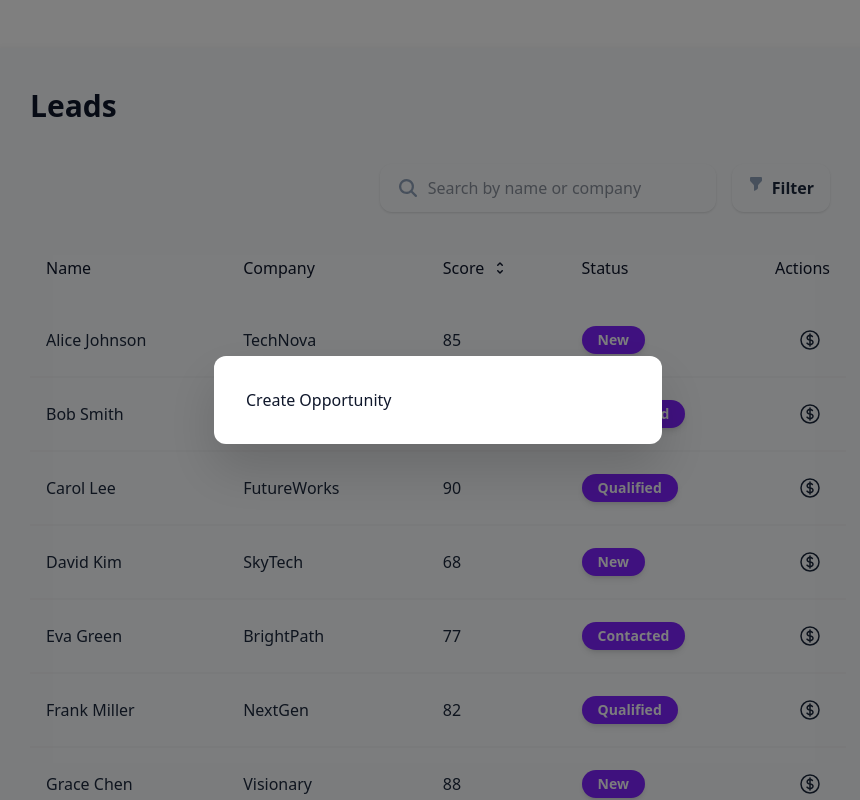
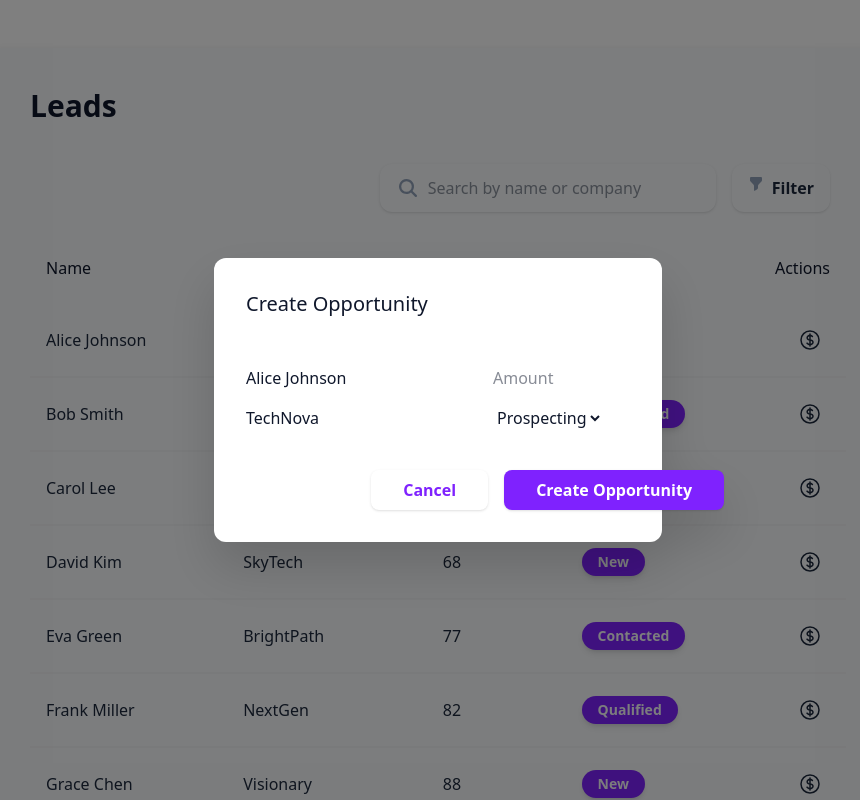
Before and after one commit to thiagomtolotti/mini-seller-console, a React (Vite) app: page / in a window 1280 px wide. Both pictures are taken after a click on the icon 1012 px from the left and 340 px from the top of the page. Shown: the top 800 px of the page, without its empty margins (202-1062 px from the left). Built offline with nearby package versions, Linux system fonts and the light colour scheme.

Commit message:
initially adds OpportunityForm

```diff
--- /dev/null
+++ b/src/components/OpportunityModal/ModalTitle.tsx
@@ -0,0 +1,3 @@
+export default function ModalTitle() {
+  return <h2 className="text-xl font-medium mb-6">Create Opportunity</h2>;
+}
--- /dev/null
+++ b/src/components/OpportunityModal/OpportunityForm.tsx
@@ -0,0 +1,62 @@
+import { OpportunityStage } from "@/types/opportunity.d";
+
+import Button from "../LeadDetailPanel/Button";
+
+interface OpportunityFormProps {
+  defaultName?: string;
+  defaultAccount?: string;
+  onClose?: () => void;
+}
+
+export default function OpportunityForm({
+  defaultName,
+  defaultAccount,
+  onClose,
+}: OpportunityFormProps) {
+  return (
+    <form action="" className="flex flex-col gap-4 flex-wrap mt-12">
+      <div className="flex gap-4">
+        <input
+          type="text"
+          name="name"
+          placeholder="Opportunity Name"
+          required
+          defaultValue={defaultName}
+        />
+
+        <input type="number" name="amount" placeholder="Amount" />
+      </div>
+
+      <div className="flex gap-4">
+        <input
+          type="text"
+          name="accountName"
+          placeholder="Account Name"
+          defaultValue={defaultAccount}
+          required
+        />
+
+        <SelectStage />
+      </div>
+
+      <div className="mt-6 ml-auto flex gap-4">
+        <Button variant="secondary" type="button" onClick={onClose}>
+          Cancel
+        </Button>
+        <Button type="submit">Create Opportunity</Button>
+      </div>
+    </form>
+  );
+}
+
+function SelectStage() {
+  return (
+    <select name="stage" required>
+      {Object.entries(OpportunityStage).map(([label, value]) => (
+        <option key={value} value={value}>
+          {label}
+        </option>
+      ))}
+    </select>
+  );
+}
--- a/src/components/OpportunityModal/index.tsx
+++ b/src/components/OpportunityModal/index.tsx
@@ -1,6 +1,9 @@
 import type { Lead } from "@/types/lead";
 
 import Modal from "./Modal";
+
+import ModalTitle from "./ModalTitle";
+import OpportunityForm from "./OpportunityForm";
 
 interface OpportunityModalProps {
   selectedLead: Lead | null;
@@ -15,7 +18,13 @@ export default function OpportunityModal({
 
   return (
     <Modal className="w-md" onClose={onClose}>
-      Create Opportunity
+      <ModalTitle />
+
+      <OpportunityForm
+        defaultName={selectedLead.name}
+        defaultAccount={selectedLead.company}
+        onClose={onClose}
+      />
     </Modal>
   );
 }
--- /dev/null
+++ b/src/types/opportunity.d.ts
@@ -0,0 +1,14 @@
+export enum OpportunityStage {
+  Prospecting = "Prospecting",
+  Negotiation = "Negotiation",
+  "Closed Won" = "ClosedWon",
+  "Closed Lost" = "ClosedLost",
+}
+
+export interface Opportunity {
+  id: string;
+  name: string;
+  stage: OpportunityStage;
+  amount?: number;
+  accountName: string;
+}
```
